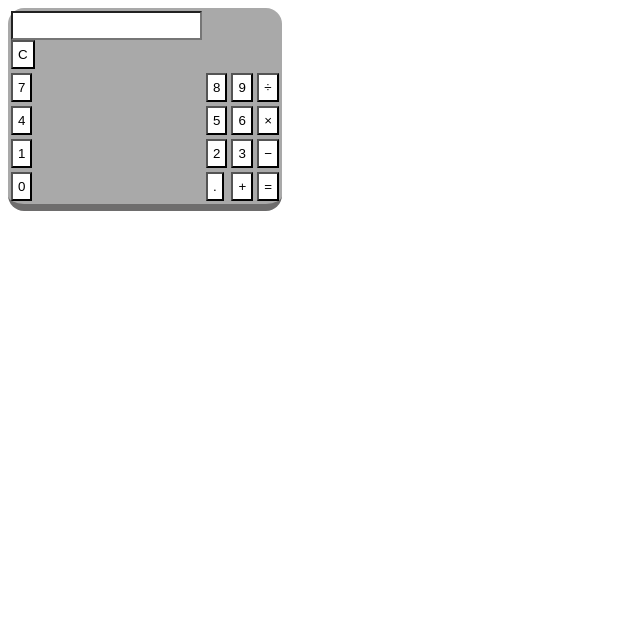
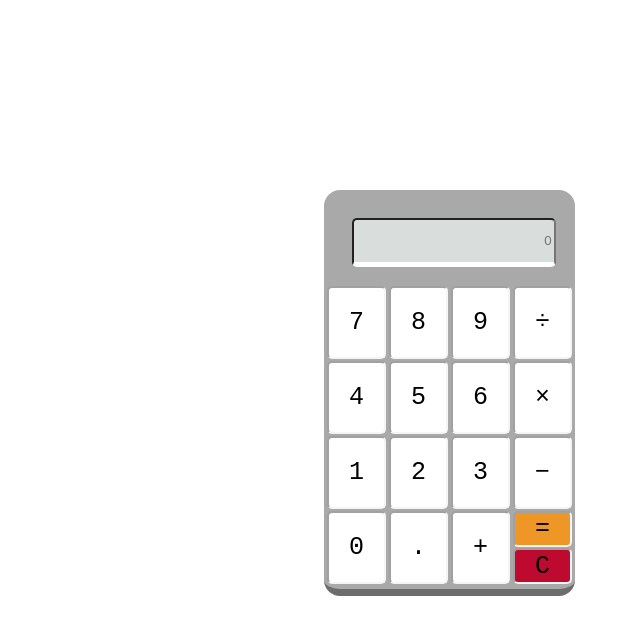
Before and after one commit to Ayman05/Online-Calculator, a plain HTML site: page index.html in a window 1280 px wide. Shown: the whole page, without its empty margins (0-640 px from the left). Drawn offline with Linux system fonts and the light colour scheme.

Commit message:
JAVASCRIPT

```diff
--- /dev/null
+++ b/calc.js
@@ -0,0 +1,14 @@
+function display(val){
+    document.getElementById('result').value += val
+    return val
+}
+
+function solve(){
+    let x = document.getElementById('result').value
+    let y = eval(x);
+    document.getElementById('result').value = y
+    return y
+}
+function C(){
+    document.getElementById('result').value = ""
+}
--- a/index.html
+++ b/index.html
@@ -3,67 +3,68 @@
 <head>
     <meta charset="UTF-8">
     <meta name="viewport" content="width=device-width, initial-scale=1.0">
+    <script src="calc.js"></script>
     <title>Online-calculator</title>
     <link rel="stylesheet" href="style.css">
 </head>
 <body>
     <form>
-        <table class="parent">
+        <table>
             <tr>
                 <td id="input">
-                    <input type="text"  id="result" class="screen" style="text-align:right;"></input>
-                    <input type="button" value="C" onClick="display('C')"></input>
+                    <input type="text" placeholder="0"  id="result" class="screen" style="text-align:right;">
                 </td>
             </tr>
-        <div>
-        <tr class="button">
+
+        <tr class="parent">
             <td>
-            <input type="button" value="7" onClick="display('7')"></input>
+            <input type="button"  class="child" onkeydown="myFunction(event)" value="7" onClick="display('7')">
             </td>
             <td>
-                <input type="button" value="8" onClick="display('8')"></input>
+                <input type="button"  class="child" onkeydown="myFunction(event)" value="8" onClick="display('8')">
             </td>
             <td>
-                <input type="button" value="9" onClick="display('9')"></input>
+                <input type="button" class="child" onkeydown="myFunction(event)" value="9" onClick="display('9')">
             </td>
             <td>
-                <input type="button" value="&div;" onClick="display('/')"></input></td>
-        </tr>
-        <tr class="button">
-            <td>
-                <input type="button" value="4" onClick="display('4')"></input>
-            </td>
-            <td><input type="button" value="5" onClick="display('5')"></input>
-            </td>
-            <td><input type="button" value="6" onClick="display('6')"></input>
-            </td>
-            <td><input type="button" value="&times;" onClick="display('&times;')"></input>
-
+                <input type="button" class="child" onkeydown="myFunction(event)" value="&div;" onClick="display('/')">
             </td>
         </tr>
-        <tr class="button">
+        <tr class="parent">
             <td>
-                <input type="button" value="1" onClick="display('1')"></input>
+                <input type="button" class="child" onkeydown="myFunction(event)" value="4" onClick="display('4')">
+            </td>
+            <td><input type="button" class="child"  onkeydown="myFunction(event)" value="5" onClick="display('5')">
+            </td>
+            <td><input type="button" class="child"  onkeydown="myFunction(event)" value="6" onClick="display('6')">
+            </td>
+            <td><input type="button" class="child"  onkeydown="myFunction(event)" value="&times;" onClick="display('&times;')">
+            </td>
+        </tr>
+        <tr class="parent">
+            <td>
+                <input type="button" class="child" onkeydown="myFunction(event)" value="1" onClick="display('1')">
             </td>
             <td>
-                <input type="button" value="2" onClick="display('2')"></input>
+                <input type="button" class="child"  onkeydown="myFunction(event)" value="2" onClick="display('2')">
             </td>
             <td>
-                <input type="button" value="3" onClick="display('3')"></input>
+                <input type="button" class="child"   onkeydown="myFunction(event)" value="3" onClick="display('3')">
             </td>
             <td>
-                <input type="button" value="&minus;" onClick="display('&minus;')"></input>
+                <input type="button" class="child"  onkeydown="myFunction(event)" value="&minus;" onClick="display('&minus;')">
         </tr>
-        <tr class="button">
+        <tr class="parent">
             <td>
-                <input type="button" value="0" onClick="display('0')"></input>
+                <input type="button" class="child"  onkeydown="myFunction(event)" value="0" onClick="display('0')">
             </td>
-            <td ><input type="button" value="." onClick="display('.')"></input></td>
-            <td><input type="button" value="&plus;" onClick="display('&plus;')"></input>
+            <td ><input type="button" class="child"  onkeydown="myFunction(event)" value="." onClick="display('.')">
+            </td>
+            <td><input type="button" class="child"  onkeydown="myFunction(event)" value="&plus;" onClick="display('&plus;')">
             </td>
             <td>
-                <input type="button" value="=" onClick="display('=')"></input>
-
+                <input type="button" class="child1"  id="key" value="=" onClick="solve()">
+                <input type="button" class="child1" id="key2" value="C" onClick="clearScreen()">
             </td>
         </tr>
         </div>
--- a/style.css
+++ b/style.css
@@ -1,12 +1,60 @@
 table{
+    height: 50vh;
     border-bottom: 7px inset rgb(110, 109, 109);
     border-radius: 16px;
     background-color: darkgray;
-    /*margin:25%;*/
+    margin: 15% 25% 25% 25%;
 }
-input{
-    display:flex;
-    padding:5px;
-    background-color: white;
+#result{
+
+    height: 40px;
+    margin: 25px 25% 15px 10%;
+    border-bottom: 5px inset white;
+    background-color: #d9dddc;
+    border-radius: 5px;
+    width: 80%;
+
 
 }
+
+
+.parent{
+    display:grid;
+    grid-template-columns:repeat(4, 1fr);
+    grid-gap:1px;
+
+}
+.child{
+    background-color: white;
+    border-radius: 5px;
+    border: 2px inset whitesmoke;
+    padding: 20px;
+    text-align: center;
+    font-size: 25px;
+    font-weight: 500;
+    font-family: monospace;
+    color: black;
+    grid-gap: 1px;
+
+
+}
+.child1{
+    display: grid;
+    grid-template-rows: repeat(1, 1fr);
+    background-color: white;
+    border-radius: 5px;
+    border: 2px inset whitesmoke;
+    padding: 1.5px 20px ;
+    text-align: center;
+    font-size: 25px;
+    font-weight: 500;
+    font-family: monospace;
+    margin-bottom: 1.5px;
+}
+#key {
+    background-color: #ee9626;
+
+}
+#key2 {
+    background-color: #bf0a30;
+}
```
